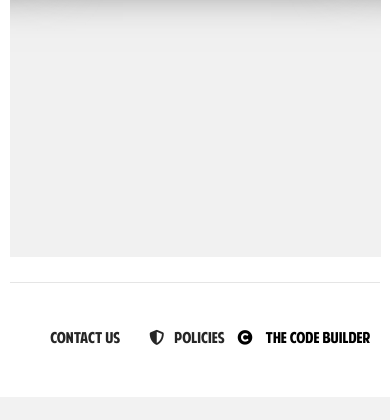
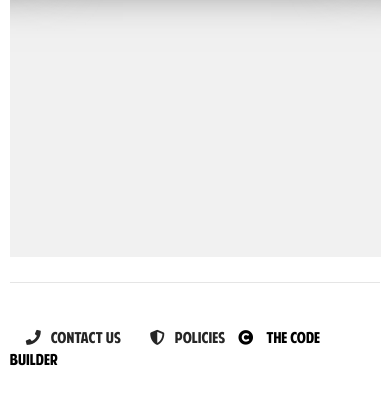
Before and after one commit to AulonSal/code-builders, a Django app: page /contact-us/ in a window 390 px wide. Shown: the part 603-1023 px from the top of the page. Before the commit the page ends 1000 px from the top, so only its background shows below. Run offline with Django 3.2, Linux system fonts and the light colour scheme; parts of the project's set-up code (start-up, migrations or seed data) failed here and were passed over; some libraries are stand-ins or nearby versions; some web fonts are replaced.

Commit message:
phone icon

```diff
--- a/website/home/templates/home/base.html
+++ b/website/home/templates/home/base.html
@@ -56,7 +56,7 @@
       <section class="follow" style = "float: right;">
       	<p>
 		  	<a href="{% url 'contact-us' %}" style='margin-left: 1rem; text-decoration: none'>
-              Contact Us
+              <i class="fa fa-phone" aria-hidden="true"></i>Contact Us
             </a>
 			<a href="{% url 'policy' %}" target="_blank" style='margin-left: 1rem; text-decoration: none'>
 				<i class="fas fa-shield-alt"></i>Policies
```
